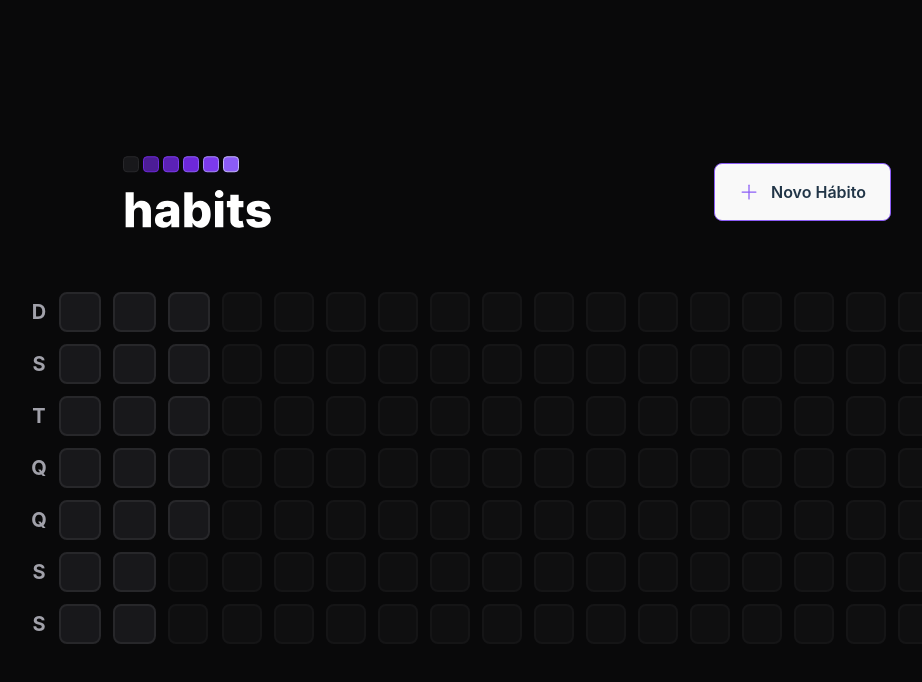
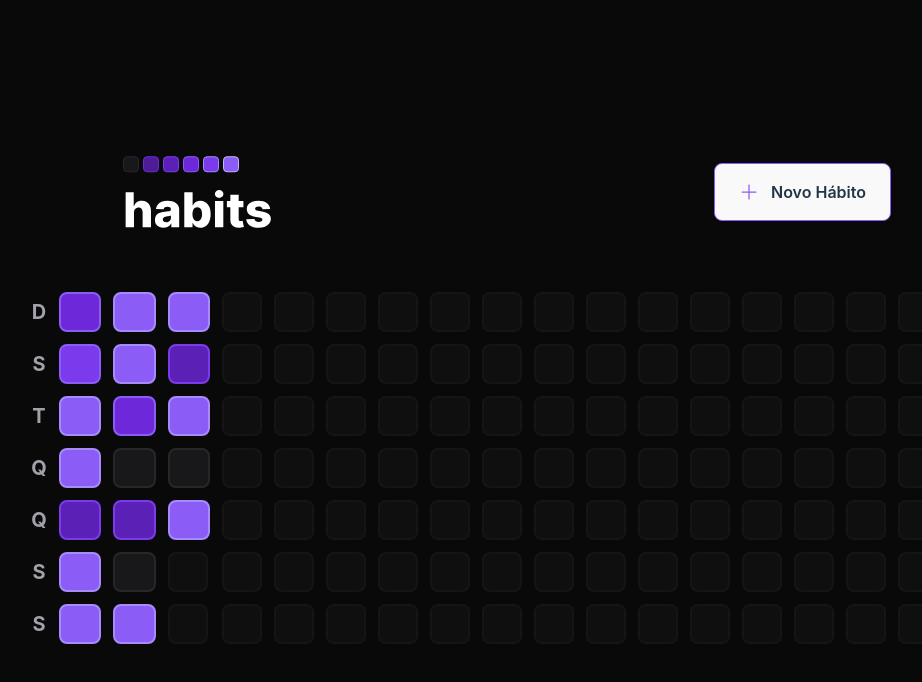
Before and after one commit to smol-guilherme/nlw-ignite-habits-web-react, a React (Vite) app: page / in a window 1280 px wide. Shown: the top 682 px of the page, without its empty margins (133-1055 px from the left). Built offline with nearby package versions, Linux system fonts and the light colour scheme.

Commit message:
feat: added progress bar functionality.

```diff
--- a/package.json
+++ b/package.json
@@ -11,6 +11,7 @@
   "dependencies": {
     "@radix-ui/react-dialog": "^1.0.2",
     "@radix-ui/react-popover": "^1.0.3",
+    "clsx": "^1.2.1",
     "dayjs": "^1.11.7",
     "phosphor-react": "^1.4.1",
     "react": "^18.2.0",
--- a/src/components/HabitDay.tsx
+++ b/src/components/HabitDay.tsx
@@ -1,21 +1,38 @@
 import * as Popover from "@radix-ui/react-popover";
 import { ProgressBar } from "./ProgressBar";
+import clsx from "clsx";
 
-// interface HabitProps {
-//   completed: number;
-// }
+interface HabitProps {
+  completed: number;
+  amount: number;
+}
 
-export function HabitDay() {
+export function HabitDay(props: HabitProps) {
+  const percentage = Math.round((props.completed / props.amount) * 100);
+  console.log(percentage);
+
   return (
     <Popover.Root>
-      <Popover.Trigger className="w-10 h-10 bg-zinc-900 border-2 border-zinc-800 rounded-lg" />
+      <Popover.Trigger
+        className={clsx("w-10 h-10 border-2 rounded-lg", {
+          "bg-zinc-900 border-zinc-800": percentage === 0,
+          "bg-violet-900 border-violet-600": percentage > 0 && percentage < 20,
+          "bg-violet-800 border-violet-600":
+            percentage >= 20 && percentage < 40,
+          "bg-violet-700 border-violet-500":
+            percentage >= 40 && percentage < 60,
+          "bg-violet-600 border-violet-500":
+            percentage >= 60 && percentage < 80,
+          "bg-violet-500 border-violet-400": percentage >= 80,
+        })}
+      />
       <Popover.Portal>
         <Popover.Content className="min-w-[320px] p-6 rounded-2xl bg-zinc-900 flex flex-col">
           <span className="font-semibold text-zinc-400"></span>
           <span className="mt-1 font-extrabold leading-tight text-3xl"></span>
-          <ProgressBar progress={15} />
+          <ProgressBar progress={percentage} />
+          <Popover.Arrow height={8} width={16} className="fill-zinc-900" />
         </Popover.Content>
-        <Popover.Arrow height={8} width={16} className="fill-zinc-900" />
       </Popover.Portal>
     </Popover.Root>
   );
--- a/src/components/Header.tsx
+++ b/src/components/Header.tsx
@@ -7,7 +7,6 @@
   return (
     <div className="w-full max-w-3xl mx-auto flex items-center justify-between">
       <img src={logoImage} alt="Habits" />
-
       <Dialog.Root>
         <Dialog.Trigger
           type="button"
--- a/src/components/ProgressBar.tsx
+++ b/src/components/ProgressBar.tsx
@@ -11,7 +11,7 @@
       <div
         className="h-3 rounded-xl bg-violet-600"
         role="progressbar"
-        aria-label="label"
+        aria-label="Progresso concluído do dia"
         aria-valuenow={props.progress}
         style={progressStyles}
       ></div>
--- a/src/components/SummaryTable.tsx
+++ b/src/components/SummaryTable.tsx
@@ -21,7 +21,11 @@
       </div>
       <div className="grid grid-rows-7 grid-flow-col gap-3">
         {summaryDates.map((date) => (
-          <HabitDay key={date.toString()} />
+          <HabitDay
+            key={date.toString()}
+            amount={5}
+            completed={Math.round(Math.random() * 5)}
+          />
         ))}
 
         {amountOfDaysToFill > 0 &&
```
Also changed, not shown: 1 other file (tests, documents, lock files or other folders).
